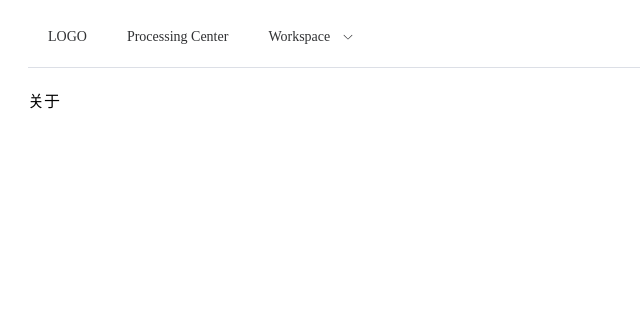
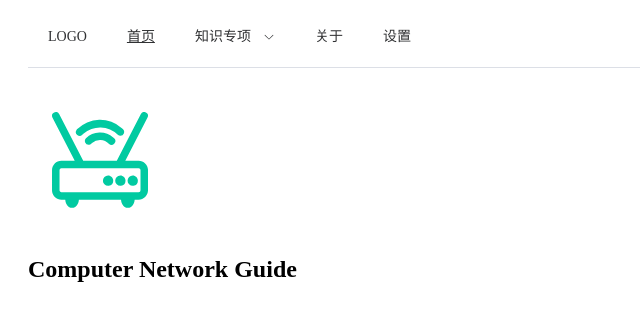
Before and after one commit to cccoding365/github-profiles-card, a Vue app: page / in a window 1280 px wide. Shown: the top 320 px of the page, without its empty margins (0-640 px from the left). Built offline with nearby package versions, Linux system fonts and the light colour scheme.

Commit message:
完成基本的路由配置

```diff
--- a/src/App.vue
+++ b/src/App.vue
@@ -8,10 +8,10 @@
         @select="handleSelect">
         <el-menu-item index="0">LOGO</el-menu-item>
         <div class="flex-grow" />
-        <el-menu-item index="1">Processing Center</el-menu-item>
+        <el-menu-item index="1"><router-link to="/">首页</router-link></el-menu-item>
         <el-sub-menu index="2">
-          <template #title>Workspace</template>
-          <el-menu-item index="2-1">item one</el-menu-item>
+          <template #title>知识专项</template>
+          <el-menu-item index="2-1"><router-link to="/about">项目一</router-link></el-menu-item>
           <el-menu-item index="2-2">item two</el-menu-item>
           <el-menu-item index="2-3">item three</el-menu-item>
           <el-sub-menu index="2-4">
@@ -21,6 +21,8 @@
             <el-menu-item index="2-4-3">item three</el-menu-item>
           </el-sub-menu>
         </el-sub-menu>
+        <el-menu-item index="3">关于</el-menu-item>
+        <el-menu-item index="4">设置</el-menu-item>
       </el-menu>
     </el-header>
     <el-main>
--- a/src/router/index.js
+++ b/src/router/index.js
@@ -3,8 +3,8 @@ const Home = () => import('../views/Home.vue')
 const About = () => import('../views/About.vue')
 
 const routes = [
-    { path: '/about', component: Home },
-    { path: '/', component: About },
+    { path: '/', component: Home },
+    { path: '/about', component: About },
 ]
 
 const router = createRouter({
```
